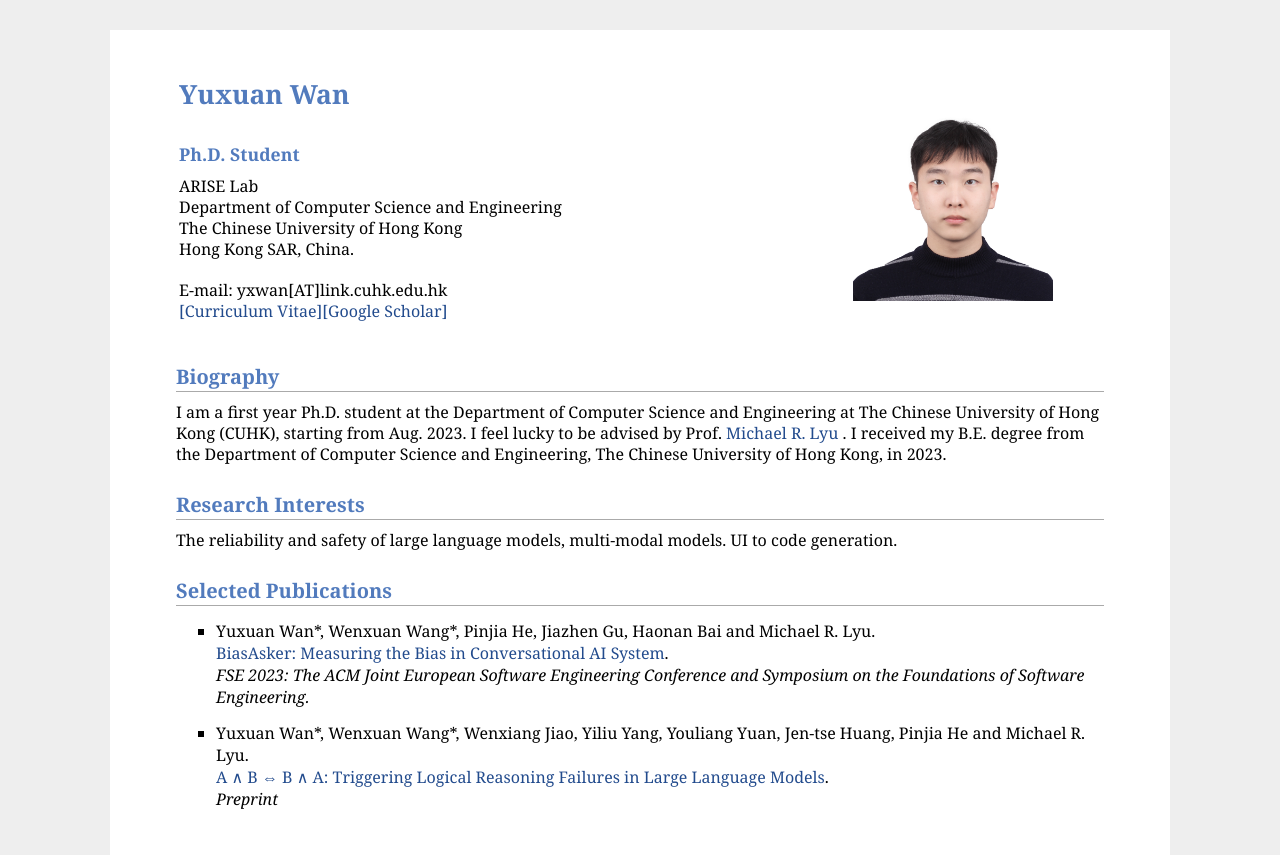
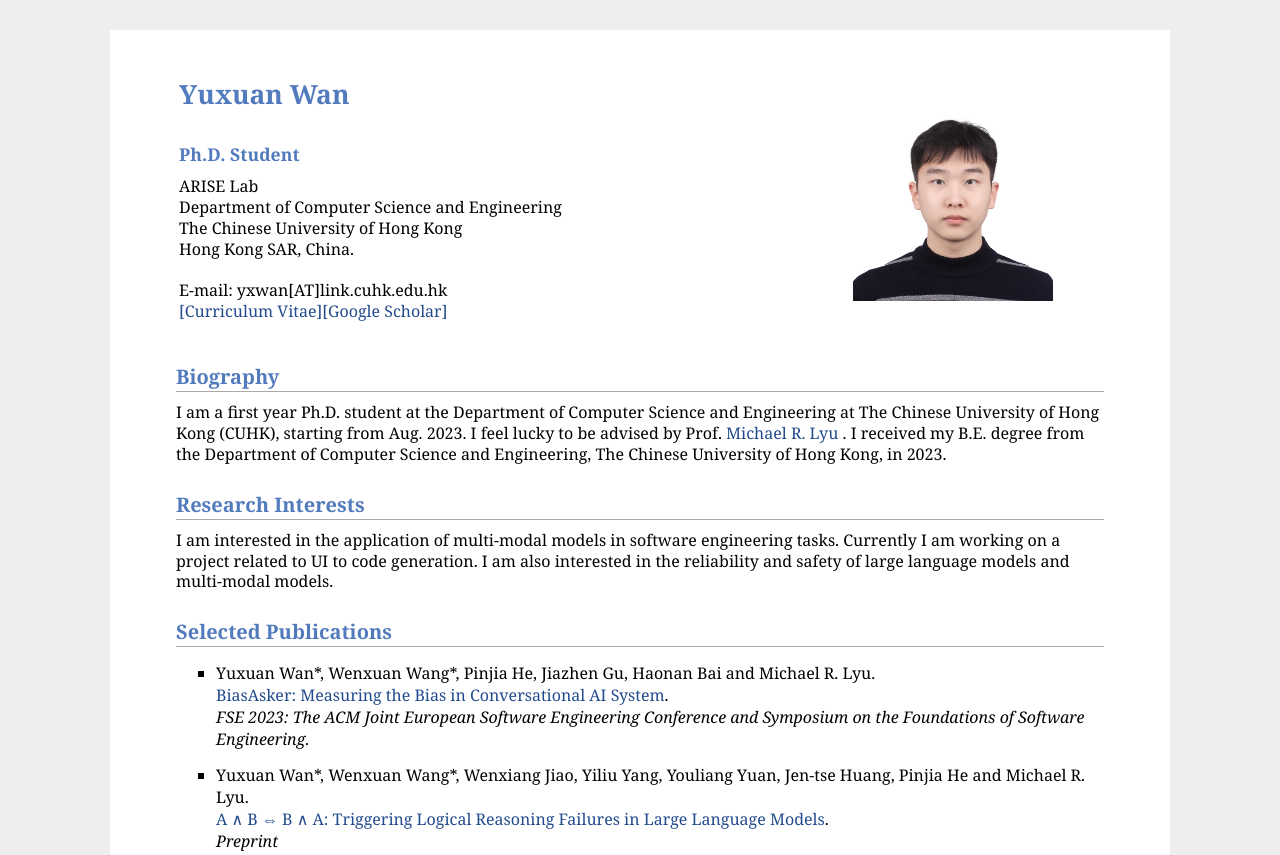
Before and after one commit to yxwan123/yxwan.github.io, a plain HTML site: page index.html in a window 1280 px wide. Shown: the top 855 px of the page. Drawn offline with Linux system fonts and the light colour scheme.

Commit message:
add research interest

```diff
--- a/index.html
+++ b/index.html
@@ -40,7 +40,7 @@
 
 <h2>Research Interests</h2>
 <p>
-    The reliability and safety of large language models, multi-modal models. UI to code generation.
+    I am interested in the application of multi-modal models in software engineering tasks. Currently I am working on a project related to UI to code generation. I am also interested in the reliability and safety of large language models and multi-modal models.
 </p>
 
 
```
